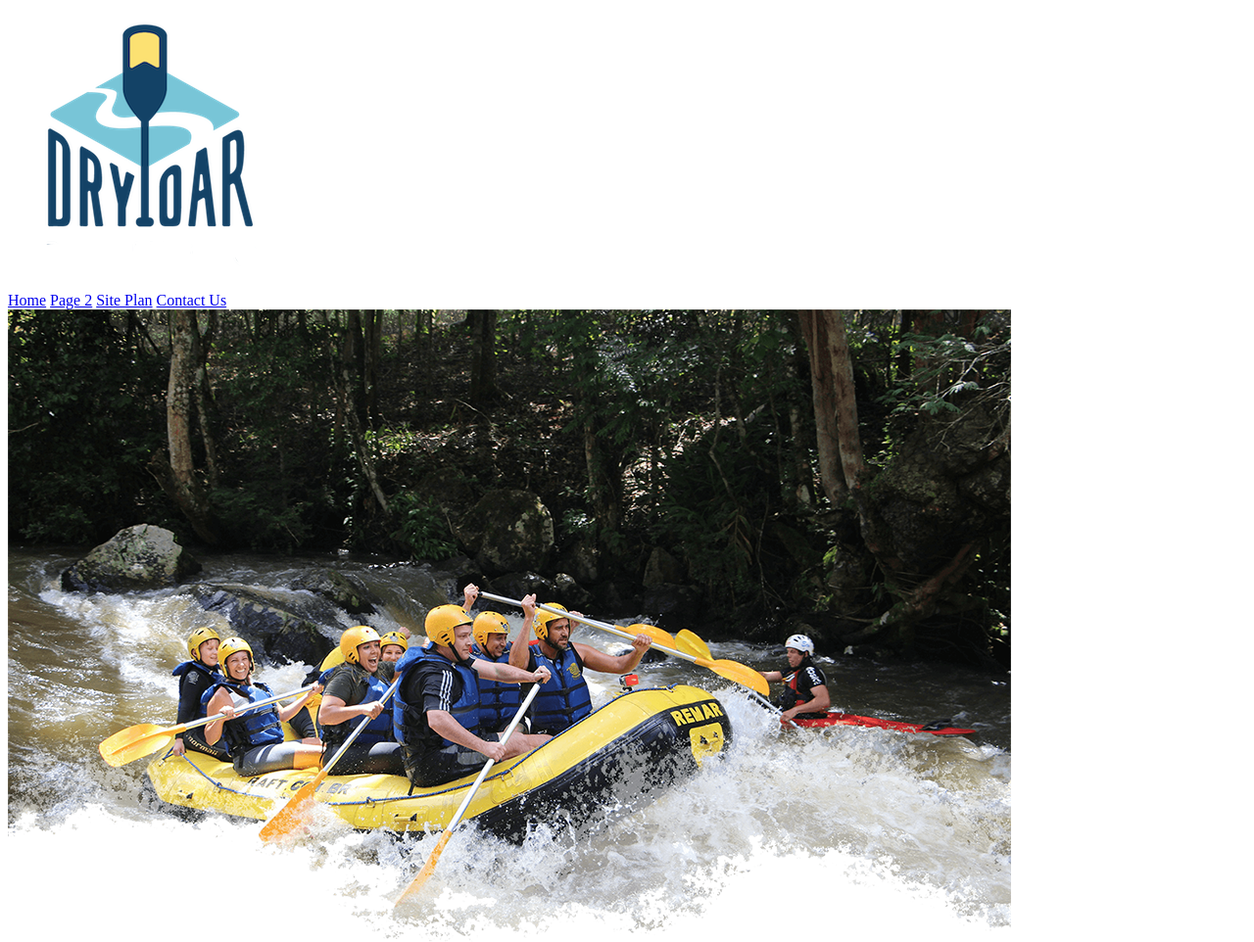
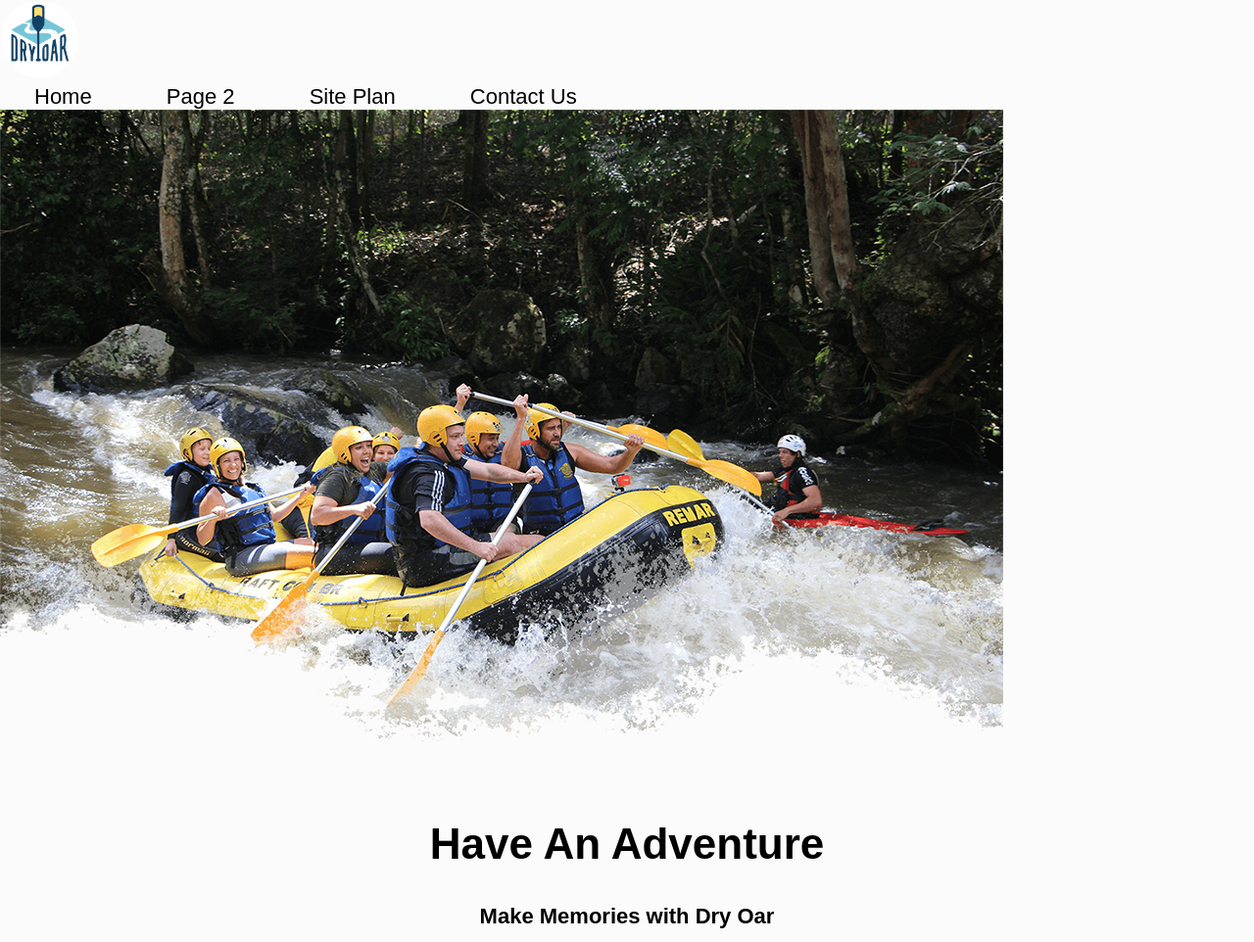
Before and after one commit to milsylva1/wdd130, a plain HTML site: page wwr/index.html in a window 1280 px wide. Shown: the top 962 px of the page at 98% size. Drawn offline with Linux system fonts and the light colour scheme.

Commit message:
errorcorrections

```diff
--- a/wwr/index.html
+++ b/wwr/index.html
@@ -5,7 +5,7 @@
     <meta http-equiv="X-UA-Compatible" content="IE=edge">
     <meta name="viewport" content="width=device-width, initial-scale=1.0">
     <title>Whitewater Rafting Vacations | Dry Oar Boating | Home</title>
-    <link rel="stylesheet" src="styles/styles.css">
+<link rel="stylesheet" type="text/css" href="styles/styles.css">
 </head>
 <body>
     <div id="content">
--- a/wwr/styles/styles.css
+++ b/wwr/styles/styles.css
@@ -16,9 +16,11 @@ main section {
     text-align: center;
 }
 .icon, .logo {
-    with: 80px;
+    width: 80px;
 }
-
+#hero-msg {
+    text-align: center;
+}
 
 .msg {
     background-color: #6f7364;
@@ -38,7 +40,7 @@ h2 {
 
 nav a {
     text-decoration: none;
-    color: #fcfbfb;
+    color: black;
     text-align: center;
     padding: 35px;
 }
```
